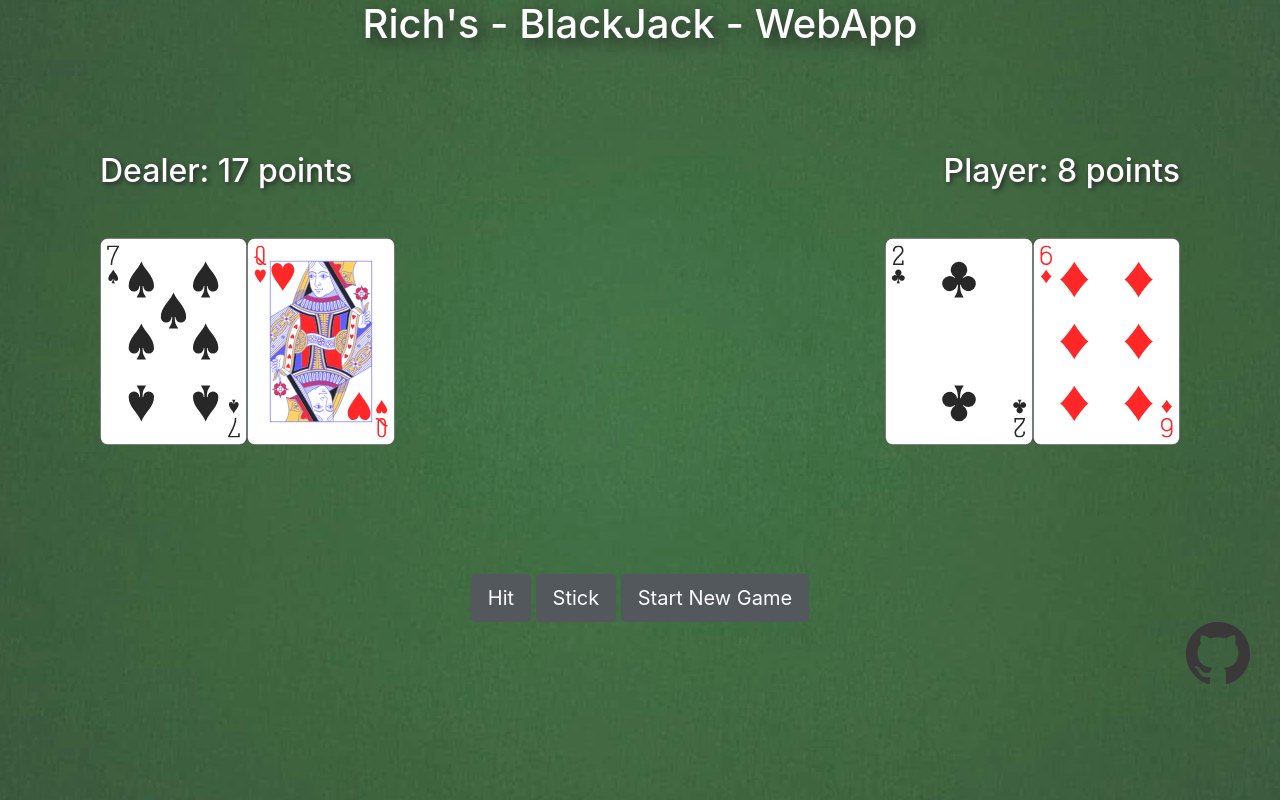
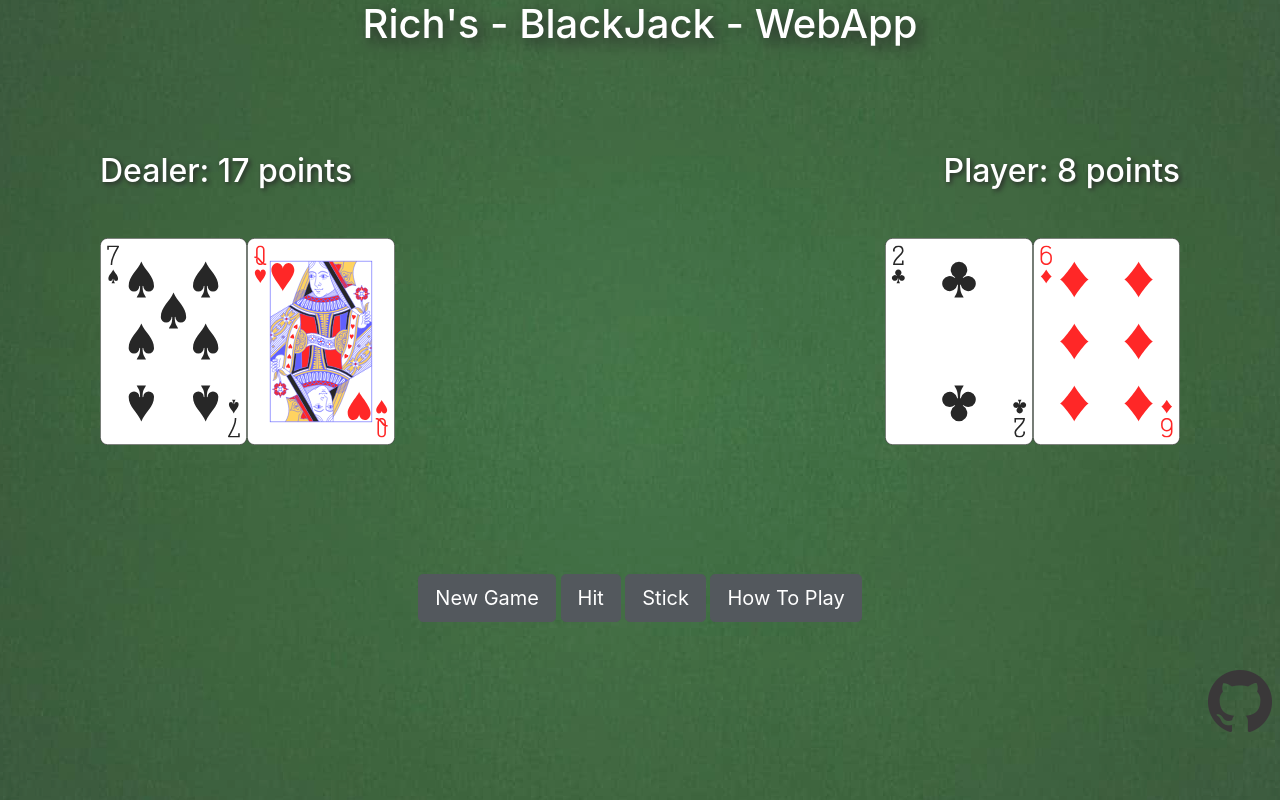
Before and after one commit to richardmalpas/blackjack_webapp, a Flask app: page / in a window 1280 px wide. Run offline with Flask 2, Linux system fonts and the light colour scheme; some libraries are stand-ins or nearby versions.

Commit message:
added a rules pop up modal with button to game.html

```diff
--- a/templates/game.html
+++ b/templates/game.html
@@ -68,20 +68,57 @@
 <div>
 
     <form method="post" action="/" style=vertical>
+        <button type="submit" name="start_new_game" value="start_new_game" class="btn btn-dark btn-lg">New Game</button>
         <button type="submit" name="hit" value="hit" class="btn btn-dark btn-lg">Hit</button>
         <button type="submit" name="stick" value="stick" class="btn btn-dark btn-lg">Stick</button>
-        <button type="submit" name="start_new_game" value="start_new_game" class="btn btn-dark btn-lg">Start New Game</button>
+        <button type="button" class="btn btn-dark btn-lg" data-toggle="modal" data-target="#myModal">How To Play</button>
     </form>
 
-</div>
+
+    <div class="modal" id="myModal" data-backdrop="false">
+        <div class="modal-dialog">
+          <div class="modal-content">
+
+            <!-- Modal Header -->
+            <div class="modal-header">
+              <h4 class="modal-title">Rules:</h4>
+              <button type="button" class="close" data-dismiss="modal">&times;</button>
+            </div>
+
+            <!-- Modal body -->
+            <div class="modal-body">
+                This is a simplified version of casino Blackjack.<br></br>
+                The player and the dealer start with a hand of 2 cards.<br>
+                The aim for the player is to finish with either a higher score than the dealer that is not above 21 or beat the dealers score with a non busted hand of 5 cards, a "5 Card Trick".<br></br>
+                The player draws additional cards infront of the dealer and therefore has a higher chance of busting out first.<br></br>
+                The player can choose to "Hit" (draw another card) or "Stick" (declare that you don't want any further cards in this round).<br>
+                If the player "Sticks" before the dealer does, the dealer may continue to draw further cards until either bust or has a higher score than the player.
+            </div>
+
+            <!-- Modal footer -->
+            <div class="modal-footer">
+              <button type="button" class="btn btn-danger" data-dismiss="modal">Close</button>
+            </div>
+
+          </div>
+        </div>
+      </div>
 
 
+</div>
+<br></br>
+<div class="row">
+    <div class="col-sm-1">
+    </div>
 
-<p>
-<a href="https://github.com/richardmalpas/blackjack_webapp">
-    <img src="{{ url_for('static', filename='png/GitHub-Mark-64px.png') }}" align="right" style="margin:0px 30px 0px 0px"></img>
-</a>
+    <div class="col-sm-10">
+        <h3> {{ next_move_text }} </h3>
+    </div>
 
-<h3 style="text-align:center"> {{ next_move_text }} </h3>
-</p>
-    {% endblock %}
+    <div class="col-sm-1">
+        <a href="https://github.com/richardmalpas/blackjack_webapp">
+            <img src="{{ url_for('static', filename='png/GitHub-Mark-64px.png') }}"></img>
+        </a>
+    </div>
+</div>
+{% endblock %}
```
Also changed, not shown: README.md, 1 other file.
